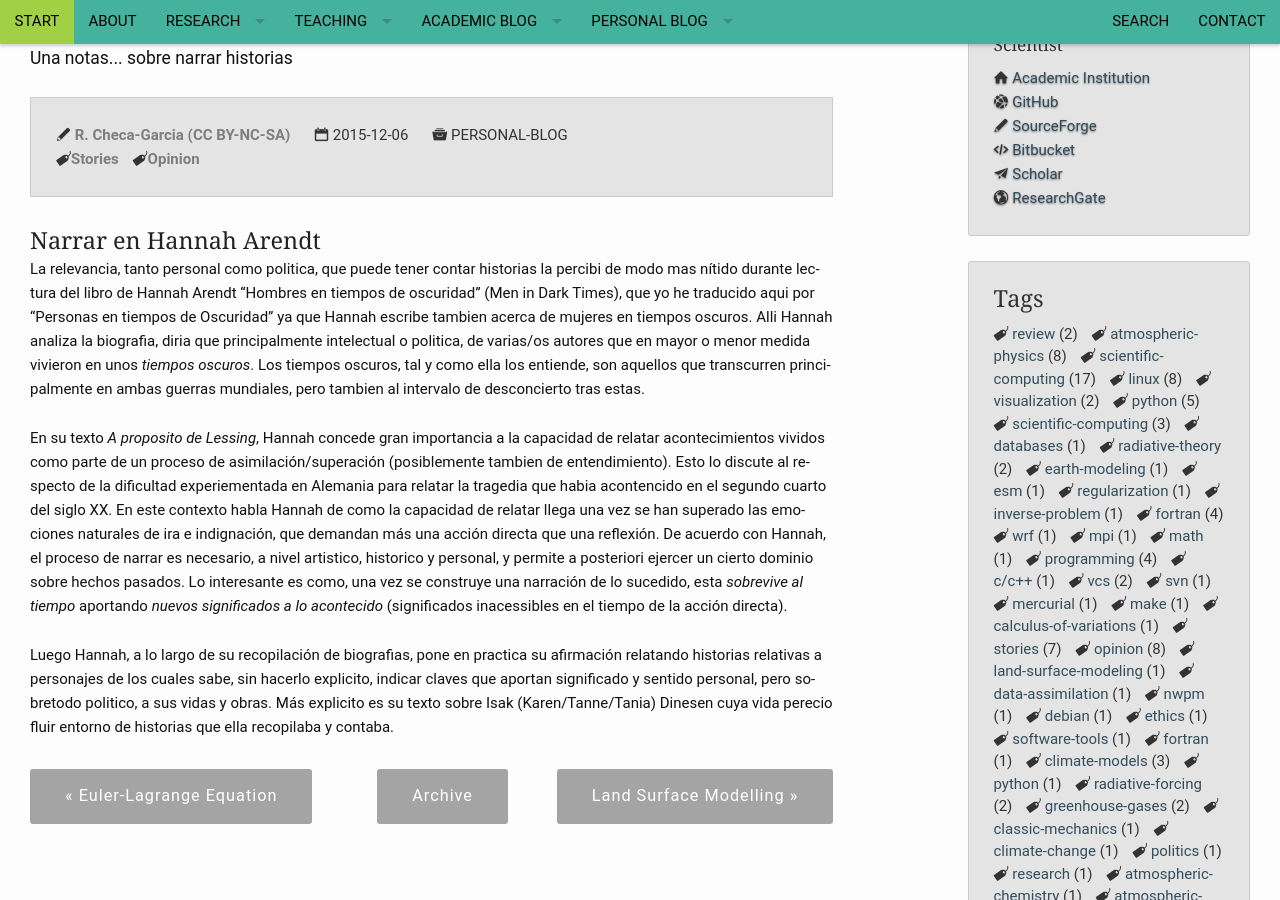
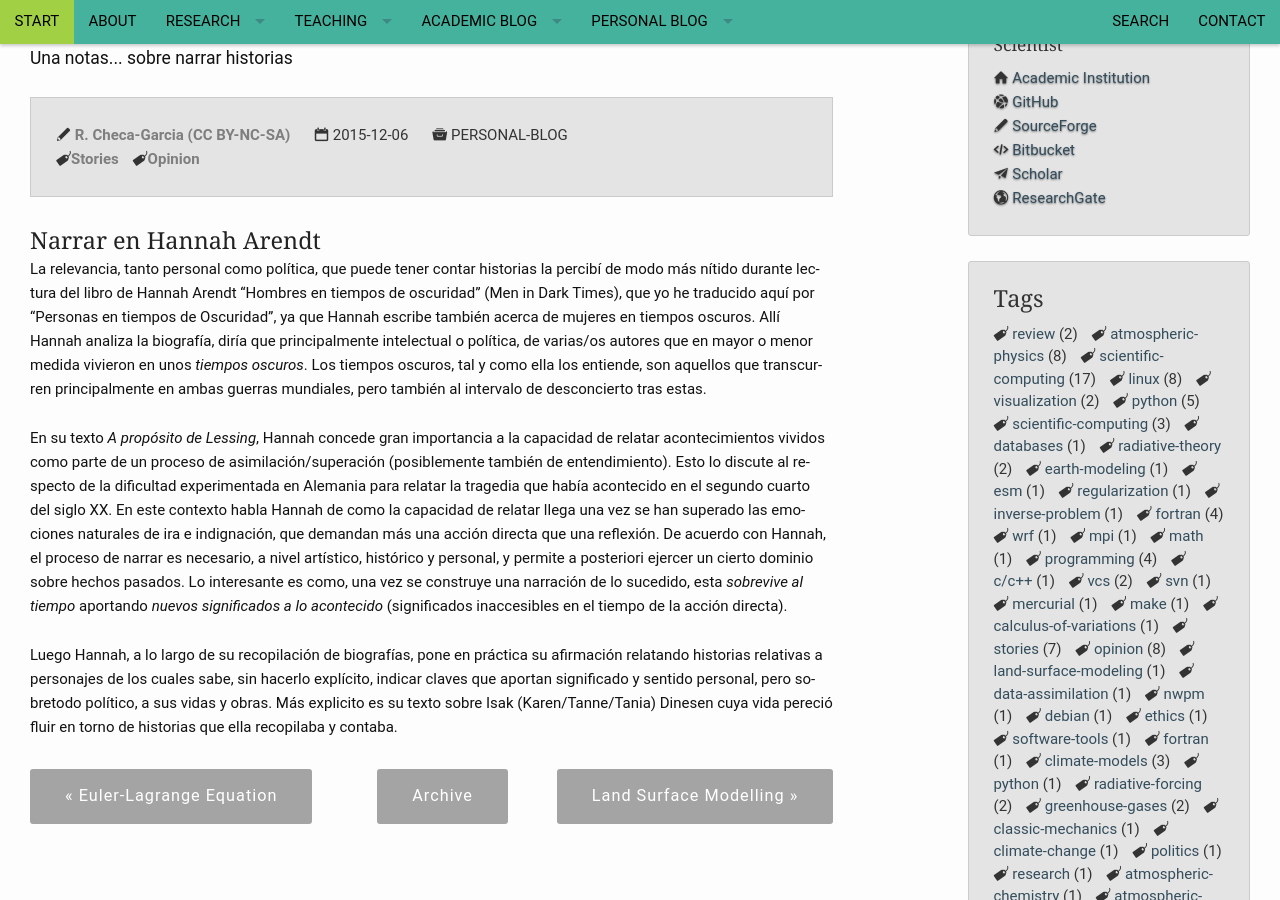
Before and after one commit to RCHG/rchg.github.io, a Jekyll site: the page built from _posts/2015-12-06-About-Stories.md, in a window 1280 px wide and 900 px high, scrolled down 278 px. Built offline with Jekyll 4.4.1, drawn with Linux system fonts in a browser that asks for light colours; nearby versions of some CDN libraries; comment, search, counter and statistics services are not loaded.

Commit message:
Update 2015-12-06-About-Stories.md

```diff
--- a/_posts/2015-12-06-About-Stories.md
+++ b/_posts/2015-12-06-About-Stories.md
@@ -17,8 +17,8 @@
 
 ### Narrar en Hannah Arendt
 
-La relevancia, tanto personal como politica, que puede tener contar historias la percibi de modo mas nítido durante lectura del libro de Hannah Arendt "Hombres en tiempos de oscuridad" (Men in Dark Times), que yo he traducido aqui por "Personas en tiempos de Oscuridad" ya que Hannah escribe tambien acerca de mujeres en tiempos oscuros. Alli Hannah analiza la biografia, diria que principalmente intelectual o politica, de varias/os autores que en mayor o menor medida vivieron en unos *tiempos oscuros*. Los tiempos oscuros, tal y como ella los entiende, son aquellos que transcurren principalmente en ambas guerras mundiales, pero tambien al intervalo de desconcierto tras estas.
+La relevancia, tanto personal como política, que puede tener contar historias la percibí de modo más nítido durante lectura del libro de Hannah Arendt “Hombres en tiempos de oscuridad” (Men in Dark Times), que yo he traducido aquí por “Personas en tiempos de Oscuridad”, ya que Hannah escribe también acerca de mujeres en tiempos oscuros. Allí Hannah analiza la biografía, diría que principalmente intelectual o política, de varias/os autores que en mayor o menor medida vivieron en unos *tiempos oscuros*. Los tiempos oscuros, tal y como ella los entiende, son aquellos que transcurren principalmente en ambas guerras mundiales, pero también al intervalo de desconcierto tras estas.
 
-En su texto *A proposito de Lessing*, Hannah concede gran importancia a la capacidad de relatar acontecimientos vividos como parte de un proceso de asimilación/superación (posiblemente tambien de entendimiento). Esto lo discute al respecto de la dificultad experiementada en Alemania para relatar la tragedia que habia acontencido en el segundo cuarto del siglo XX. En este contexto habla Hannah de como la capacidad de relatar llega una vez se han superado las emociones naturales de ira e indignación, que demandan más una acción directa que una reflexión. De acuerdo con Hannah, el proceso de narrar es necesario, a nivel artistico, historico y personal, y permite a posteriori ejercer un cierto dominio sobre hechos pasados. Lo interesante es como, una vez se construye una narración de lo sucedido, esta *sobrevive al tiempo* aportando *nuevos significados a lo acontecido* (significados inacessibles en el tiempo de la acción directa).
+En su texto *A propósito de Lessing*, Hannah concede gran importancia a la capacidad de relatar acontecimientos vividos como parte de un proceso de asimilación/superación (posiblemente también de entendimiento). Esto lo discute al respecto de la dificultad experimentada en Alemania para relatar la tragedia que había acontecido en el segundo cuarto del siglo XX. En este contexto habla Hannah de como la capacidad de relatar llega una vez se han superado las emociones naturales de ira e indignación, que demandan más una acción directa que una reflexión. De acuerdo con Hannah, el proceso de narrar es necesario, a nivel artístico, histórico y personal, y permite a posteriori ejercer un cierto dominio sobre hechos pasados. Lo interesante es como, una vez se construye una narración de lo sucedido, esta *sobrevive al tiempo* aportando *nuevos significados a lo acontecido* (significados inaccesibles en el tiempo de la acción directa).
 
-Luego Hannah, a lo largo de su recopilación de biografias, pone en practica su afirmación relatando historias relativas a personajes de los cuales sabe, sin hacerlo explicito, indicar claves que aportan significado y sentido personal, pero sobretodo politico, a sus vidas y obras. Más explicito es su texto sobre Isak (Karen/Tanne/Tania) Dinesen cuya vida perecio fluir entorno de historias que ella recopilaba y contaba.
+Luego Hannah, a lo largo de su recopilación de biografías, pone en práctica su afirmación relatando historias relativas a personajes de los cuales sabe, sin hacerlo explícito, indicar claves que aportan significado y sentido personal, pero sobretodo político, a sus vidas y obras. Más explicito es su texto sobre Isak (Karen/Tanne/Tania) Dinesen cuya vida pereció fluir en torno de historias que ella recopilaba y contaba.
```
